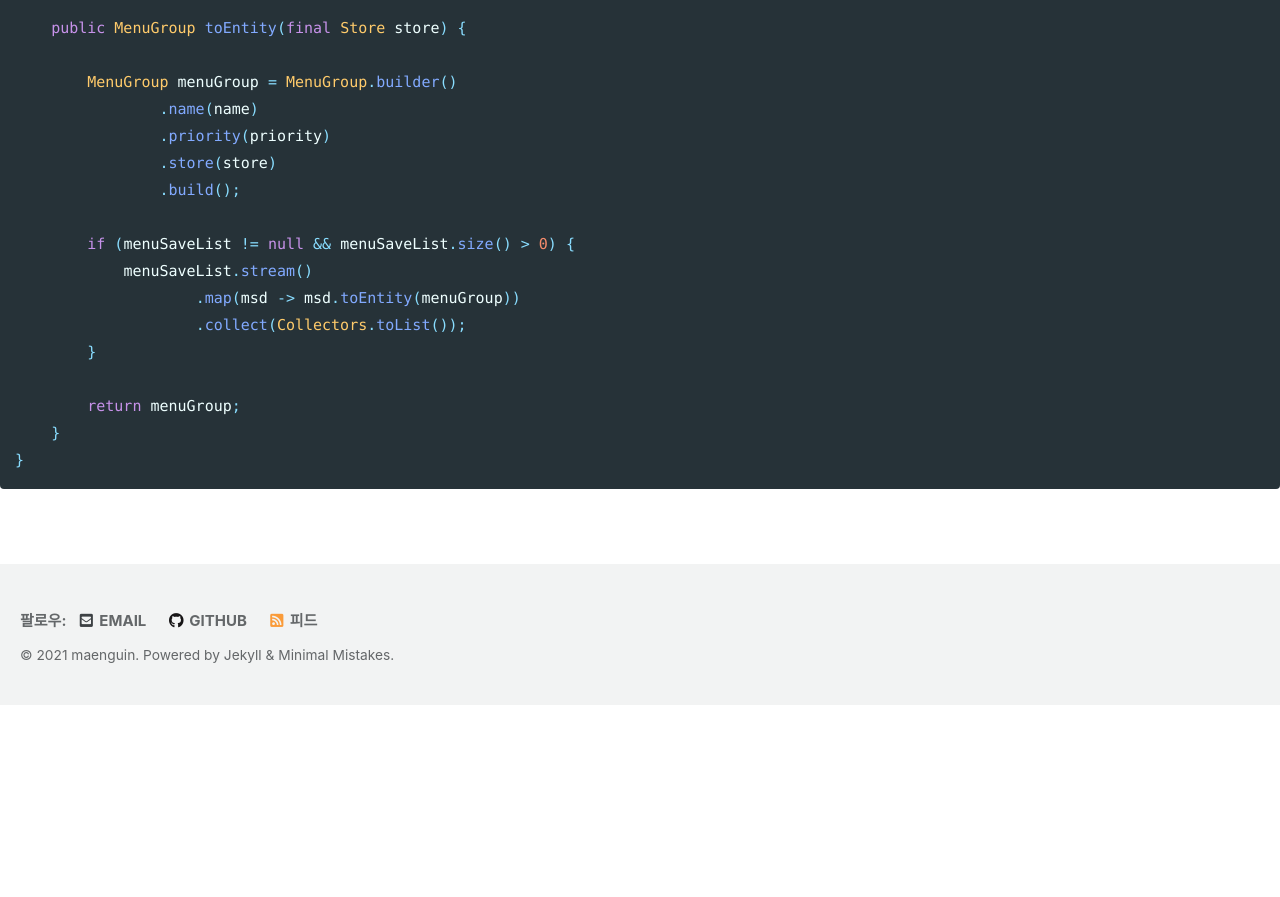
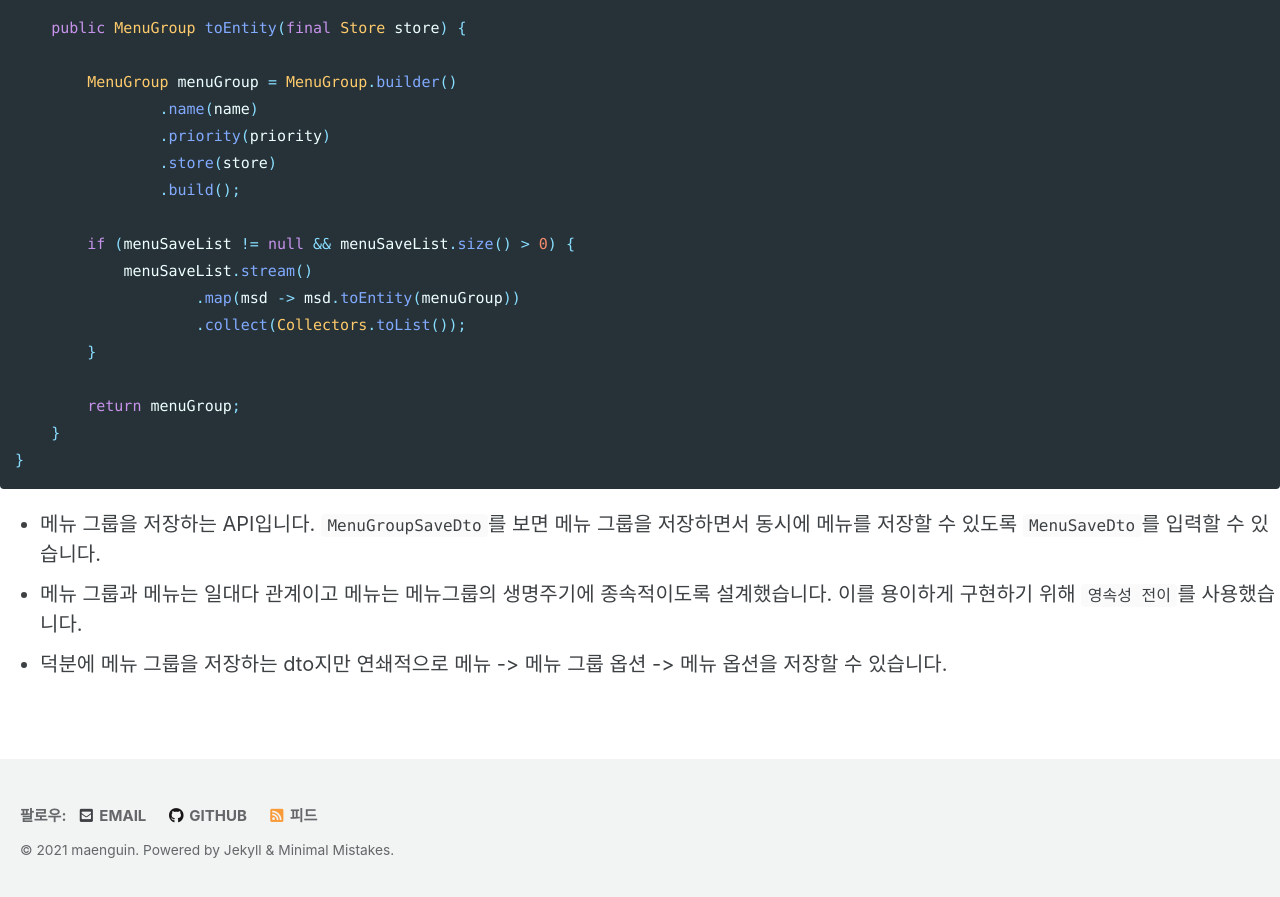
Before and after one commit to maenguin/maenguin.github.io, a Jekyll site: the page built from private/toy/menu.md, in a window 1280 px wide and 900 px high, scrolled down 3786 px. Shown: the top 897 px of the window. Built offline with Jekyll 4.4.1, drawn with Linux system fonts in a browser that asks for light colours; cached includes are drawn as plain includes; our own code applies the rules of GitHub Pages for plain Markdown files; before the commit the page ends 4491 px from its top, so only the background shows below that.

Commit message:
Update menu.md

````diff
--- a/private/toy/menu.md
+++ b/private/toy/menu.md
@@ -118,3 +118,6 @@ public class MenuGroupSaveDto {
     }
 }
 ```
+* 메뉴 그룹을 저장하는 API입니다. `MenuGroupSaveDto`를 보면 메뉴 그룹을 저장하면서 동시에 메뉴를 저장할 수 있도록 `MenuSaveDto`를 입력할 수 있습니다.
+* 메뉴 그룹과 메뉴는 일대다 관계이고 메뉴는 메뉴그룹의 생명주기에 종속적이도록 설계했습니다. 이를 용이하게 구현하기 위해 `영속성 전이`를 사용했습니다.
+* 덕분에 메뉴 그룹을 저장하는 dto지만 연쇄적으로 메뉴 -> 메뉴 그룹 옵션 -> 메뉴 옵션을 저장할 수 있습니다.
````
